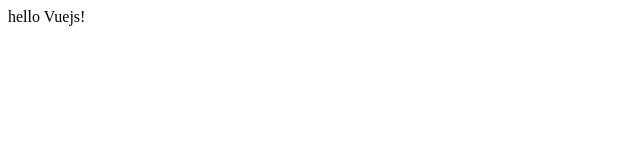
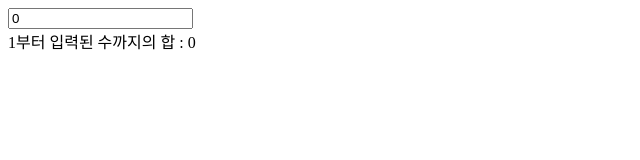
Before and after one commit to yeGenieee/vuejs-tutorial, a plain HTML site: page hellovuejs/index.html in a window 1280 px wide. Shown: the whole page, without its empty margins (0-640 px from the left). Drawn offline with nearby package versions, Linux system fonts and the light colour scheme.

Commit message:
computed

```diff
--- a/hellovuejs/index.html
+++ b/hellovuejs/index.html
@@ -32,15 +32,23 @@
 
 <body>
     <div id="example">
-        <span v-once>{{message}}</span>
-        <!--템플릿 문자열을 컴파일 하지않고 그대로 내보내기 위해 v-pre사용-->
+        <input type="text" v-model="num" /> <br/> 1부터 입력된 수까지의 합 : <span>{{sum}}</span>
     </div>
 
     <script type="text/javascript">
-        var vm = new Vue({
+        var vmSum = new Vue({
             el: '#example',
             data: {
-                message: "hello Vuejs!"
+                num: 0
+            },
+            computed: {
+                sum: function() {
+                    var n = Number(this.num);
+                    if (Number.isNaN(n) || n < 1) {
+                        return 0;
+                    }
+                    return ((1 + n) * n) / 2;
+                }
             }
         });
     </script>
```
